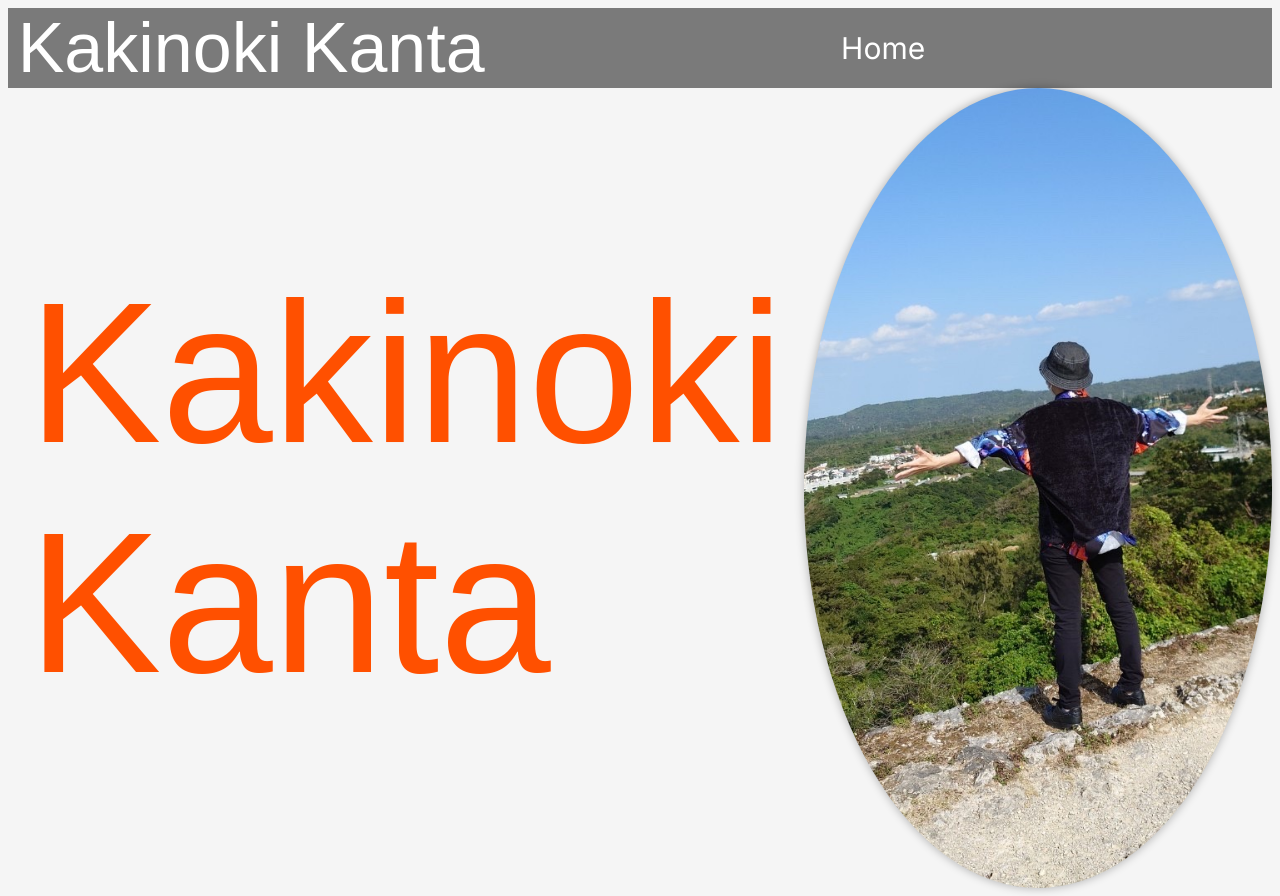
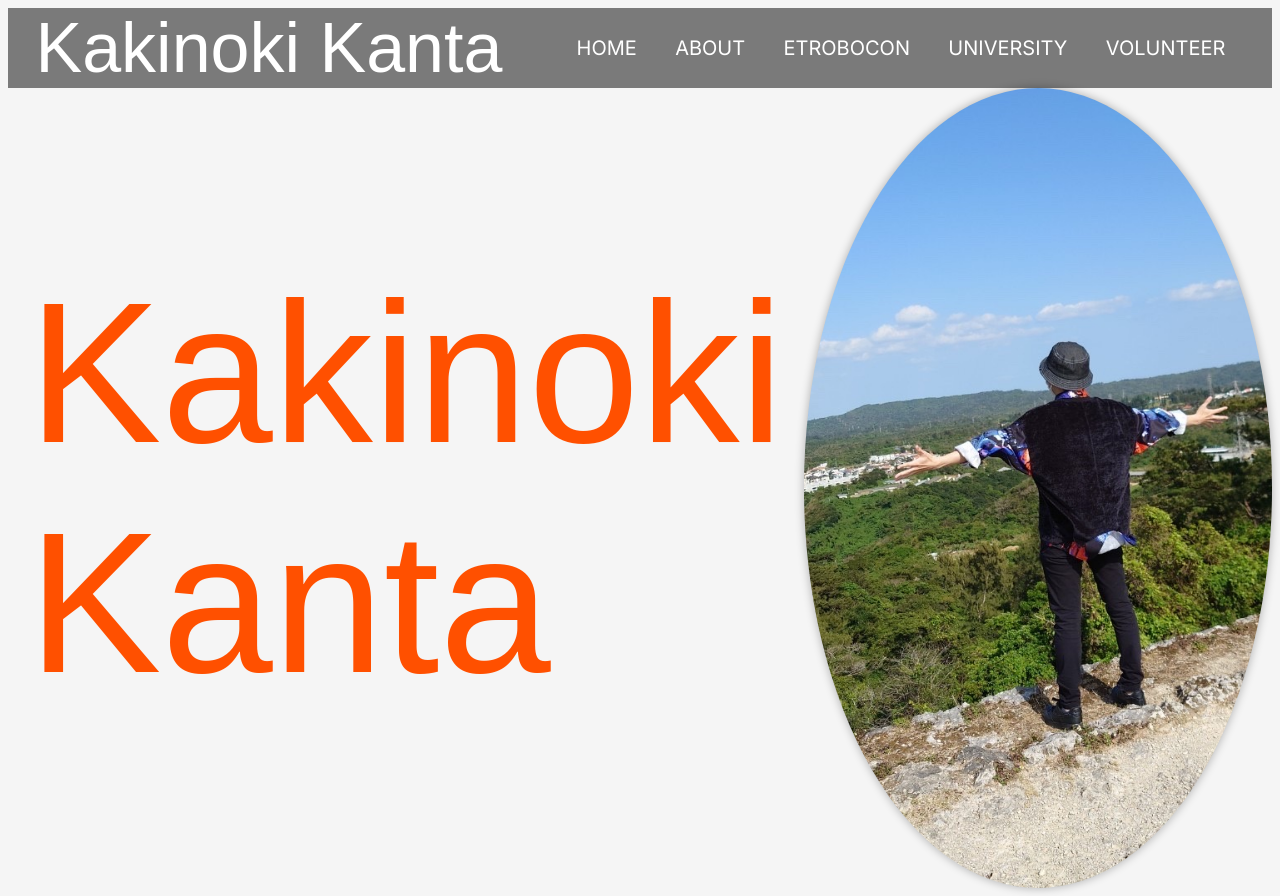
Before and after one commit to KakinokiKanta/about-kakinoki, a Next.js app: page / in a window 1280 px wide. Built offline with nearby package versions, Linux system fonts and the light colour scheme; a web font is replaced by a local one.

Commit message:
update: ヘッダーの調整

```diff
--- a/src/components/Header.module.css
+++ b/src/components/Header.module.css
@@ -13,14 +13,13 @@
 
 .items {
   display: flex;
-  width: 60%;
-  justify-content: space-around;
+  justify-content: flex-end;
   align-items: center;
 }
 
 .link {
   padding: 1rem 1.2rem;
-  font-size: 30px;
+  font-size: 20px;
   cursor: pointer;
   color: #fff;
   text-decoration: none;
--- a/src/components/Header.tsx
+++ b/src/components/Header.tsx
@@ -3,17 +3,28 @@ import styles from "./Header.module.css";
 import { AlumiSansCollegiateOne } from "@/lib/fontManager";
 
 export const Header = () => {
+  const HEADER_ITEMS = [
+    { href: "/", label: "HOME" },
+    { href: "/about", label: "ABOUT" },
+    { href: "/etrobo", label: "ETROBOCON" },
+    { href: "/university", label: "UNIVERSITY" },
+    { href: "/volunteer", label: "VOLUNTEER" },
+  ];
+
   return (
     <header>
       <div className={styles.container}>
-        {/* フォントを変える */}
         <div className={`${AlumiSansCollegiateOne.className} ${styles.home}`}>
           Kakinoki Kanta
         </div>
         <div className={styles.items}>
-          <Link href="/" className={styles.link}>
-            Home
-          </Link>
+          {HEADER_ITEMS.map((item) => {
+            return (
+              <Link href={item.href} className={styles.link} key={item.href}>
+                {item.label}
+              </Link>
+            );
+          })}
         </div>
       </div>
     </header>
```
